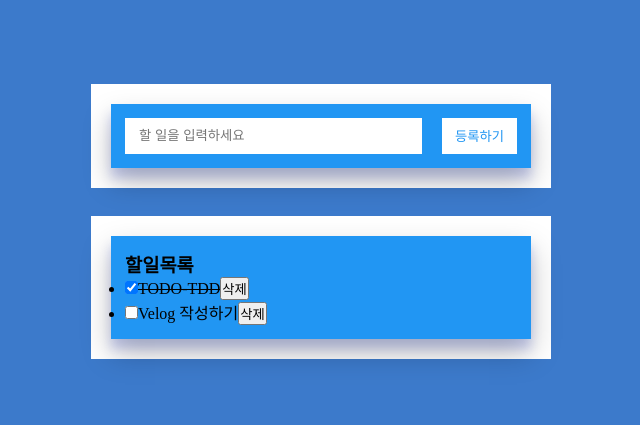
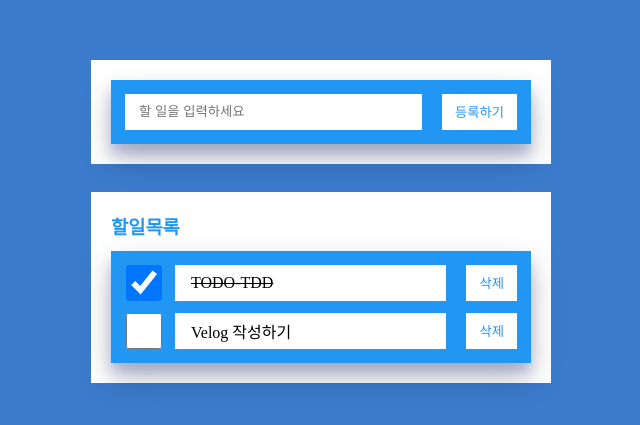
Before and after one commit to jinkook0126/TDD-TODO, a Next.js app: page / in a window 1280 px wide. Shown: the part 179-604 px from the top of the page, without its empty margins (319-959 px from the left). Built offline with nearby package versions, Linux system fonts and the light colour scheme.

Commit message:
feat: css 적용 #2

```diff
--- a/next.config.js
+++ b/next.config.js
@@ -1,6 +1,9 @@
 /** @type {import('next').NextConfig} */
 const nextConfig = {
   reactStrictMode: true,
-}
+  compiler: {
+    styledComponents: true,
+  },
+};
 
-module.exports = nextConfig
+module.exports = nextConfig;
--- a/src/components/TodoApp.tsx
+++ b/src/components/TodoApp.tsx
@@ -3,7 +3,7 @@ import TodoForm from '@/components/TodoForm';
 import TodoList from '@/components/TodoList';
 import { Todo } from '@/types/todoProps';
 
-export default () => {
+const TodoApp = () => {
   const [todos, setTodos] = useState<Todo[]>([]);
   useEffect(() => {
     const data = [
@@ -58,3 +58,4 @@ export default () => {
     </div>
   );
 };
+export default TodoApp;
--- a/src/components/TodoForm.tsx
+++ b/src/components/TodoForm.tsx
@@ -1,31 +1,9 @@
 import React, { useState, ChangeEvent, FormEvent } from 'react';
 import { styled } from 'styled-components';
+
 interface TodoFromProps {
   onInsert: (value: string) => void;
 }
-
-export default ({ onInsert }: TodoFromProps) => {
-  const [value, setValue] = useState('');
-  const handleInput = (e: ChangeEvent<HTMLInputElement>) => {
-    setValue(e.target.value);
-  };
-  const onSubmitTodo = (e: FormEvent<HTMLFormElement>) => {
-    onInsert(value);
-    e.preventDefault();
-    setValue('');
-  };
-  return (
-    <Card>
-      <Box>
-        <Form onSubmit={onSubmitTodo}>
-          <InputBox type='text' placeholder='할 일을 입력하세요' value={value} onChange={handleInput} />
-          <Button type='submit'>등록하기</Button>
-        </Form>
-      </Box>
-    </Card>
-  );
-};
-
 const Card = styled.div`
   padding: 20px;
   background: #ffffff;
@@ -61,11 +39,38 @@ const Button = styled.button`
   cursor: pointer;
 `;
 
-const InputBox = styled.input`
+const Input = styled.input.attrs({ type: 'text' })`
   height: 36px;
   border: none;
-  width: 300px;
   padding-left: 14px;
   outline: none;
   flex: 1;
 `;
+
+const TodoForm = ({ onInsert }: TodoFromProps) => {
+  const [value, setValue] = useState('');
+  const handleInput = (e: ChangeEvent<HTMLInputElement>) => {
+    setValue(e.target.value);
+  };
+  const onSubmitTodo = (e: FormEvent<HTMLFormElement>) => {
+    e.preventDefault();
+    if (value === '') {
+      /* eslint-disable-next-line no-alert */
+      alert('할 일을 입력해주세요.');
+      return;
+    }
+    onInsert(value);
+    setValue('');
+  };
+  return (
+    <Card>
+      <Box>
+        <Form onSubmit={onSubmitTodo}>
+          <Input type='text' placeholder='할 일을 입력하세요' value={value} onChange={handleInput} />
+          <Button type='submit'>등록하기</Button>
+        </Form>
+      </Box>
+    </Card>
+  );
+};
+export default TodoForm;
--- a/src/components/TodoItem.tsx
+++ b/src/components/TodoItem.tsx
@@ -1,19 +1,54 @@
 import { TodoItemProps } from '@/types/todoProps';
 import { useCallback } from 'react';
+import { styled } from 'styled-components';
 
-export default ({ todo, onRemove, handleCheckBox }: TodoItemProps) => {
+const List = styled.li`
+  display: flex;
+  &:not(:last-child) {
+    margin-bottom: 12px;
+  }
+`;
+const Button = styled.button`
+  color: #2196f3;
+  background: white;
+  height: 36px;
+  padding: 0 13px;
+  border: none;
+  margin-left: 20px;
+  cursor: pointer;
+`;
+const LabelBox = styled.div`
+  flex: 1;
+  background: white;
+  height: 36px;
+  display: flex;
+  padding-left: 16px;
+  justify-content: flex-start;
+  align-items: center;
+`;
+
+const CheckBox = styled.input`
+  width: 38px;
+  margin-right: 12px;
+`;
+const TodoItem = ({ todo, onRemove, handleCheckBox }: TodoItemProps) => {
   const { id, text, done } = todo;
   const remove = useCallback(() => onRemove(id), [id, onRemove]);
 
   return (
-    <li>
-      <input type='checkbox' id={text} checked={done} onChange={() => handleCheckBox(id, !done)} readOnly />
-      <label htmlFor={text} style={{ textDecoration: done ? 'line-through' : 'none' }}>
-        {text}
-      </label>
-      <button type='button' onClick={remove}>
+    <List>
+      <CheckBox type='checkbox' id={text} checked={done} onChange={() => handleCheckBox(id, !done)} readOnly />
+      <LabelBox>
+        <label htmlFor={text} style={{ textDecoration: done ? 'line-through' : 'none' }}>
+          {text}
+        </label>
+      </LabelBox>
+
+      <Button type='button' onClick={remove}>
         삭제
-      </button>
-    </li>
+      </Button>
+    </List>
   );
 };
+
+export default TodoItem;
--- a/src/components/TodoList.tsx
+++ b/src/components/TodoList.tsx
@@ -1,30 +1,19 @@
 import { TodoListProps } from '@/types/todoProps';
-import TodoItem from './TodoItem';
+import TodoItem from '@/components/TodoItem';
 import { styled } from 'styled-components';
-
-export default ({ todos, onRemove, handleCheckBox }: TodoListProps) => (
-  <Card>
-    <Box>
-      <Title>할일목록</Title>
-      <ul data-testid='TodoList'>
-        {todos.map(todo => (
-          <TodoItem todo={todo} key={todo.id} onRemove={onRemove} handleCheckBox={handleCheckBox} />
-        ))}
-      </ul>
-    </Box>
-  </Card>
-);
 
 const Card = styled.div`
   margin-top: 28px;
   padding: 20px;
   background: #ffffff;
   display: flex;
+  flex-direction: column;
   justify-content: center;
-  align-items: center;
+  align-items: flex-start;
 `;
 
 const Box = styled.div`
+  margin-top: 12px;
   padding: 14px;
   width: 420px;
   background: #2196f3;
@@ -33,4 +22,24 @@ const Box = styled.div`
     0 10px 10px rgb(57 87 240 / 22%);
 `;
 
-const Title = styled.h3``;
+const Title = styled.h3`
+  color: #2196f3;
+`;
+
+const Ul = styled.ul`
+  list-style: none;
+`;
+
+const TodoList = ({ todos, onRemove, handleCheckBox }: TodoListProps) => (
+  <Card>
+    <Title>할일목록</Title>
+    <Box>
+      <Ul data-testid='TodoList'>
+        {todos.map(todo => (
+          <TodoItem todo={todo} key={todo.id} onRemove={onRemove} handleCheckBox={handleCheckBox} />
+        ))}
+      </Ul>
+    </Box>
+  </Card>
+);
+export default TodoList;
--- a/src/pages/_app.tsx
+++ b/src/pages/_app.tsx
@@ -1,5 +1,5 @@
 import '@/styles/globals.css';
-// import "../styles/globals.css";
 import type { AppProps } from 'next/app';
 
-export default ({ Component, pageProps }: AppProps) => <Component {...pageProps} />;
+const App = ({ Component, pageProps }: AppProps) => <Component {...pageProps} />;
+export default App;
--- a/src/pages/_document.tsx
+++ b/src/pages/_document.tsx
@@ -1,11 +1,24 @@
-import { Html, Head, Main, NextScript } from 'next/document';
+import Document, { DocumentContext } from 'next/document';
+import { ServerStyleSheet } from 'styled-components';
 
-export default () => (
-  <Html lang='en'>
-    <Head />
-    <body>
-      <Main />
-      <NextScript />
-    </body>
-  </Html>
-);
+export default class MyDocument extends Document {
+  static async getInitialProps(ctx: DocumentContext) {
+    const sheet = new ServerStyleSheet();
+    const originalRenderPage = ctx.renderPage;
+
+    try {
+      ctx.renderPage = () =>
+        originalRenderPage({
+          enhanceApp: App => props => sheet.collectStyles(<App {...props} />),
+        });
+
+      const initialProps = await Document.getInitialProps(ctx);
+      return {
+        ...initialProps,
+        styles: [initialProps.styles, sheet.getStyleElement()],
+      };
+    } finally {
+      sheet.seal();
+    }
+  }
+}
--- a/src/pages/index.tsx
+++ b/src/pages/index.tsx
@@ -1,12 +1,6 @@
 import TodoApp from '@/components/TodoApp';
 import type { NextPage } from 'next';
 import { styled } from 'styled-components';
-
-const Home: NextPage = () => (
-  <Layout>
-    <TodoApp />
-  </Layout>
-);
 
 const Layout = styled.div`
   display: flex;
@@ -16,4 +10,10 @@ const Layout = styled.div`
   background: #3c7acb;
 `;
 
+const Home: NextPage = () => (
+  <Layout>
+    <TodoApp />
+  </Layout>
+);
+
 export default Home;
```
Also changed, not shown: 1 other file (tests, documents, lock files or other folders).
